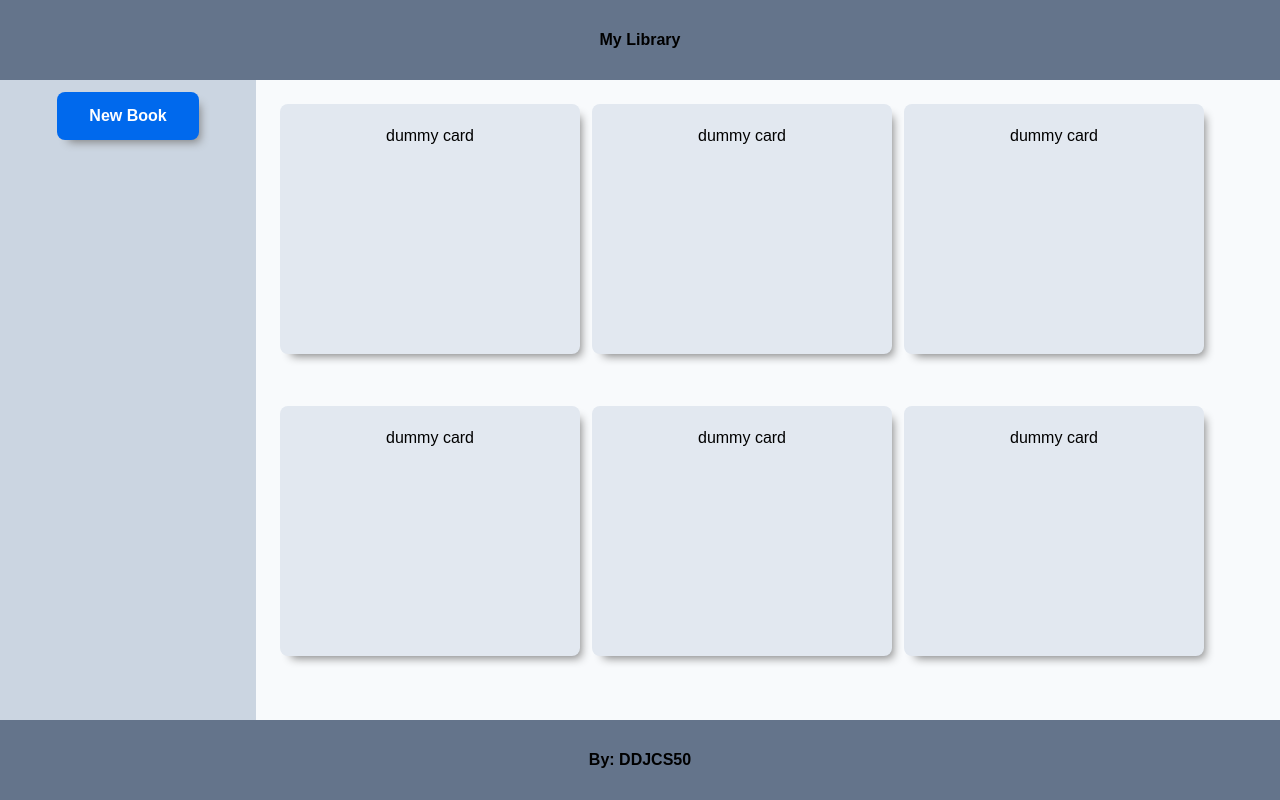
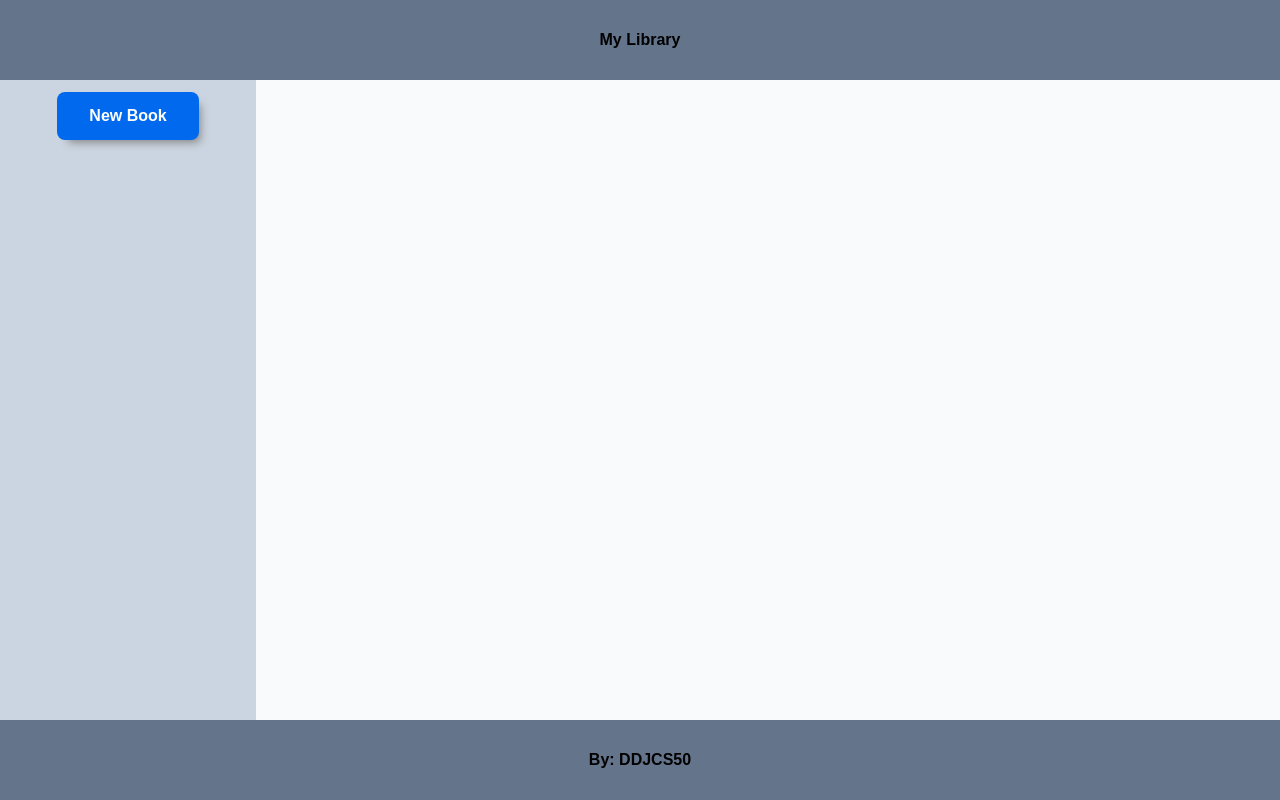
Before and after one commit to DDJCS50/library, a plain HTML site: page index.html in a window 1280 px wide. Drawn offline with Linux system fonts and the light colour scheme.

Commit message:
Remove placeholders
Removed the dummy cards

```diff
--- a/index.html
+++ b/index.html
@@ -53,12 +53,7 @@
 
     <main>
         <div id="cardBox">
-            <div class="card">dummy card</div>
-            <div class="card">dummy card</div>
-            <div class="card">dummy card</div>
-            <div class="card">dummy card</div>
-            <div class="card">dummy card</div>
-            <div class="card">dummy card</div>
+
         </div>
     </main>
 
```
